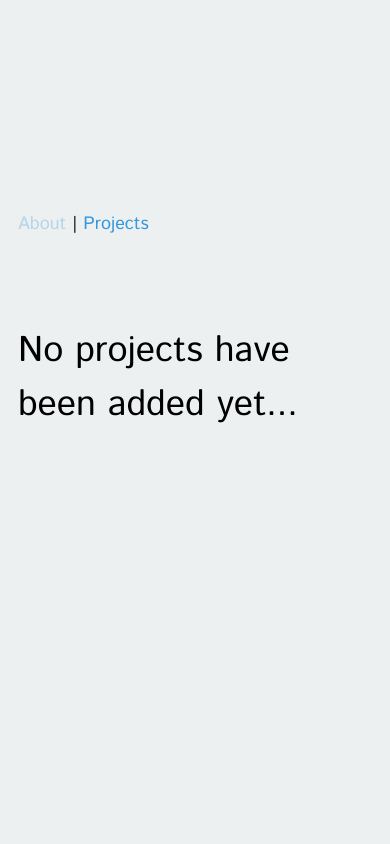
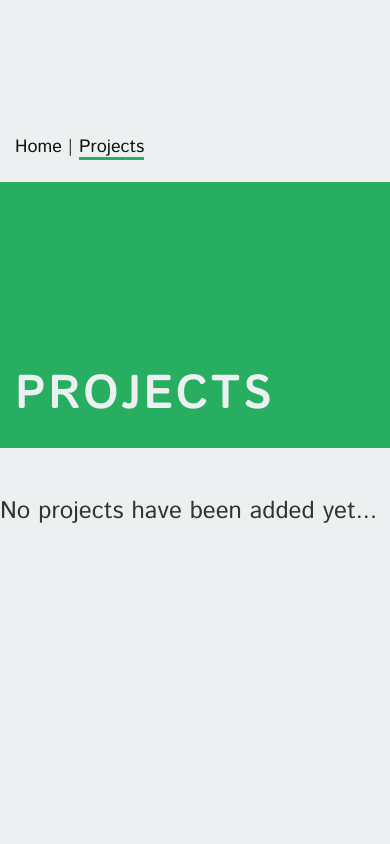
Before and after one commit to epochus/homepage, a Flask app: page /projects in a window 390 px wide. Run offline with Flask 2, Linux system fonts and the light colour scheme; data that the repository does not hold is empty; some libraries are stand-ins or nearby versions.

Commit message:
Updated templates and css to use boostrap

```diff
--- a/homepage/static/css/style.css
+++ b/homepage/static/css/style.css
@@ -1,193 +1,106 @@
 html {
-    height: 100%;
-    font-family: "Istok Web", Verdana, sans-serif;
   font-size: 100%;
   font-size: calc(1rem + .5vw);
-    overflow-y: scroll;
-    box-sizing: border-box;
+  -webkit-text-size-adjust: 100%;
+  -ms-text-size-adjust: 100%;
+  -moz-osx-font-smoothing: grayscale;
+  -webkit-font-smoothing: antialiased;
 }
 
 body {
-    position: relative;
+  font-family: "Istok Web", sans-serif;
   font-size: 1rem;
   font-weight: 400;
   line-height: 1.5;
-    background-color: #ecf0f1;
-    padding: 0 1rem;
-    max-width: 50rem;
-    margin: 0 auto;
+  background:#ecf0f1;
+  padding-top: 50px;
+  padding-bottom: 20px;
 }
 
-#a_code {
-    color: #27ae60;
-    opacity: .5;
+h1 {
+    font-size: 2.5rem;
 }
 
-#a_code:hover {
-    opacity: 1;
-}
-
-#a_mail {
-    color: #c0392b;
-    opacity: .5;
-}
-
-#a_mail:hover {
-    opacity: 1;
-}
-
-main,
-section,
-article {
-    display: block;
-    padding-top: 30vh;
-    padding-bottom: 20vh
-}
-
-#content {
-    opacity:0;
-    -webkit-animation: opacity .5s ease-in .25s forwards;
-    animation: opacity .5s ease-in .25s forwards;
-}
-
-@-webkit-keyframes opacity {
-    to {
-        opacity: 1;
-    }
-}
-@keyframes opacity {
-    to {
-        opacity: 1;
-    }
-}
-
-header {
-    position: absolute;
-    top: 25vh;
-    left: 1rem;
-    z-index: 2;
-}
-
-a {
-    text-decoration: none;
-}
-
-nav a {
-    color: #3498db;
-    opacity: .3;
-}
-
-nav a:hover {
-    opacity: 1;
-}
-
-.active {
-    opacity: 1;
-}
-
-h1,
-h2,
-h3,
-h4,
-h5,
-h6 {
-    font-weight: 400;
-    margin-top: 2em;
-    margin-bottom: .5em;
-    max-width: 28rem;
-}
-h1 {
-    font-size: 2rem;
-}
 h2 {
     font-size: 1.5rem;
 }
-h3 {
-    font-size: 1rem;
-}
-p,
-ul {
-    list-style: none;
-    margin-top: 1em;
-    margin-bottom: 1em;
-    max-width: 25rem;
+
+a:not(.btn) {
+    color: #111;
+    text-decoration: none
 }
 
-
-
-.h1 {
-    font-size: 2rem;
-}
-.h2 {
-    font-size: 1.5rem;
-}
-.h3 {
-    font-size: 1.25rem;
-}
-.h4 {
-    font-size: 1rem;
-}
-.h5 {
-    font-size: .875rem;
-}
-.h6 {
-    font-size: .75rem;
-}
-.mb0 {
-    margin-bottom: 0;
-}
-.mt0 {
-    margin-top: 0;
-}
-.mr1 {
-    margin-right: 1rem;
-}
-.mr05 {
-    margin-right: .25rem;
-}
-.mb4 {
-    margin-bottom: 4rem;
-}
-.caps {
-    text-transform: uppercase;
-    letter-spacing: .2em;
+header a:not(.btn):hover,
+header a:not(.btn):focus {
+    background-image: -webkit-linear-gradient(transparent, transparent 87.5%, #111 87.5%);
+    background-image: linear-gradient(transparent, transparent 87.5%, #111 87.5%);
 }
 
+#home a:not(.btn):hover,
+#home a:not(.btn):focus,
+.active-home {
+    background-image: -webkit-linear-gradient(transparent, transparent 87.5%, #2980b9 87.5%);
+    background-image: linear-gradient(transparent, transparent 87.5%, #2980b9 87.5%);
+}
 
-/*
-@media only screen and (min-width:40.063em) {
-    #index {
-      max-width:90%;
-      margin:auto;
+.active-projects {
+    background-image: -webkit-linear-gradient(transparent, transparent 87.5%, #27ae60 87.5%);
+    background-image: linear-gradient(transparent, transparent 87.5%, #27ae60 87.5%);
 }
-    #resume {
-      max-width:80%;
-      margin:auto;
+
+h2 > a {
+  position: relative;
 }
-    #projects {
-        max-width:90%;
-        margin:auto;
+
+h2 > a:before {
+  content: "";
+  position: absolute;
+  width: 100%;
+  height: 5px;
+  bottom: 0;
+  left: 0;
+  background-color: #27ae60;
+  visibility: hidden;
+  -webkit-transform: scaleX(0);
+  transform: scaleX(0);
+  -webkit-transition: all 0.3s ease-in-out 0s;
+  transition: all 0.3s ease-in-out 0s;
 }
-    #notes {
-        max-width:90%;
-        margin:auto;
+
+h2 > a:hover:before {
+  visibility: visible;
+  -webkit-transform: scaleX(1);
+  transform: scaleX(1);
 }
-    #page {
-      max-width:90%;
-      margin:auto;
+
+.navbar {
+  padding-top: 10vh;
 }
-    .pure-menu {
-      font-size:1em;
+
+.jumbotron {
+  padding-top: 20vh;
+  padding-bottom: 1em;
 }
+
+.jumbotron-home {
+    background: #2980b9;
 }
-@media only screen and (min-width:64.063em) {
-    #container {
-        min-height:100%;
+
+.jumbotron-project {
+    background: #27ae60;
 }
-    #wrapper {
-        padding-bottom:2em;
-        max-width:1000px;
-        margin:auto;
+
+.page-title {
+    text-transform: uppercase;
+    letter-spacing: .1em;
+    font-weight: bold;
+    color: #ecf0f1 !important;
 }
+
+.project-item {
+    margin-top: 2em;
 }
-*/
+
+.icon-size {
+    font-size: .65em;
+}
--- a/homepage/templates/homepage/base.html
+++ b/homepage/templates/homepage/base.html
@@ -4,27 +4,43 @@
   <meta charset="utf-8">
   <meta http-equiv="X-UA-Compatible" content="IE=edge">
   <meta name="viewport" content="width=device-width, initial-scale=1">
-    <meta name="description" content="Welcome to my homepage.">
+  <meta name="description" content="Jackson Wu's Personal Site">
   <meta name="author" content="Jackson Wu">
 
   <title>{% block title %}Jackson Wu{% endblock %}</title>
+
+  <link rel="apple-touch-icon" sizes="180x180" href="{{ url_for('static', filename='icons/apple-touch-icon.png') }}">
+  <link rel="icon" type="image/png" href="{{ url_for('static', filename='icons/favicon-32x32.png') }}" sizes="32x32">
+  <link rel="icon" type="image/png" href="{{ url_for('static', filename='icons/favicon-16x16.png') }}" sizes="16x16">
+  <link rel="manifest" href="{{ url_for('static', filename='icons/manifest.json') }}">
+  <link rel="mask-icon" href="{{ url_for('static', filename='icons/safari-pinned-tab.svg') }}" color="#5bbad5">
+  <meta name="theme-color" content="#ffffff">
+
   <link href="https://fonts.googleapis.com/css?family=Istok+Web" rel="stylesheet">
-    <link rel="stylesheet" href="//maxcdn.bootstrapcdn.com/font-awesome/4.3.0/css/font-awesome.min.css">
+  <link rel="stylesheet" href="https://maxcdn.bootstrapcdn.com/bootstrap/3.3.7/css/bootstrap.min.css" integrity="sha384-BVYiiSIFeK1dGmJRAkycuHAHRg32OmUcww7on3RYdg4Va+PmSTsz/K68vbdEjh4u"
+    crossorigin="anonymous">
   <link rel=stylesheet type=text/css href="{{ url_for('static', filename='css/style.css') }}">
 </head>
 
 <body>
   <header role="banner">
-        <nav class="h4" role="navigation">
-            <a {% if request.path == '/' %} class="active" {% endif %}
-            href="{{ url_for('index') }}">About</a> |
-            <a {% if request.path == '/projects' %}class="active"{% endif %}
-            href="{{ url_for('projects') }}">Projects</a>
+    <nav class="navbar navbar-static-top" role="navigation">
+      <div class="container">
+        {% set active_page = active_page|default('home') -%}
+        <span>
+          <a href="{{ url_for('index') }}" {% if active_page=='home' %} class="js-fix active-home" {% endif %}>Home</a>
+        </span>
+        |
+        <span>
+          <a href="{{ url_for('projects') }}" {% if active_page=='projects' %} class="js-fix active-projects" {% endif %}>Projects</a>
+        </span>
+      </div>
     </nav>
   </header>
-    <main id="content" role="content">
-        {% block content %}
-        {% endblock %}
+
+  <main role="main">
+    {% block content %} {% endblock %}
   </main>
+
 </body>
 </html>
--- a/homepage/templates/homepage/projects.html
+++ b/homepage/templates/homepage/projects.html
@@ -1,29 +1,41 @@
 {% extends "homepage/base.html" %}
 {% set active_page = "projects" %}
-{% block title %}Jackson Wu - Projects{% endblock %}
+{% block title %}Projects{% endblock %}
 
 {% block content %}
-<div id="projects">
+<section id="projects">
+  <div class="jumbotron jumbotron-project">
+    <div class="container">
+      <h1 class="page-title">Projects</h1>
+    </div>
+  </div>
+
+  <div class="container">
+    <div class="row">
       {% if error %}
       <div class="message">
-      <h1>My projects are unavailable at the moment.<h1>
+        <h3>My projects are unavailable at the moment.</h3>
       </div>
       {% else %}
-    <div class="heading">
-    </div>
         {% if projects|length < 1 %}
         <div class="message">
-        <h1>No projects have been added yet...</h1>
+          <h3>No projects have been added yet...</h3>
         </div>
         {% else %}
         {% for project in projects %}
-    <div>
-      <h3>{{ project.title }}</h3>
+        <div class="col-md-8 project-item">
+          <h2>
+            <a href="{{ project.url }}" target="_blank">
+              <span class="glyphicon glyphicon-new-window icon-size" aria-hidden="true"></span>
+              {{ project.title }}</a>
+          </h2>
           <p>{{ project.description }}</p>
-      <p>{{ project.url }}</p>
         </div>
         {% endfor %}
         {% endif %}
       {% endif %}
+      </ul>
     </div>
+  </div>
+</section>
 {% endblock %}
```
Also changed, not shown: homepage/templates/homepage/index.html (+14 -4 lines). Lines whose indentation alone changed are shown as unchanged.
